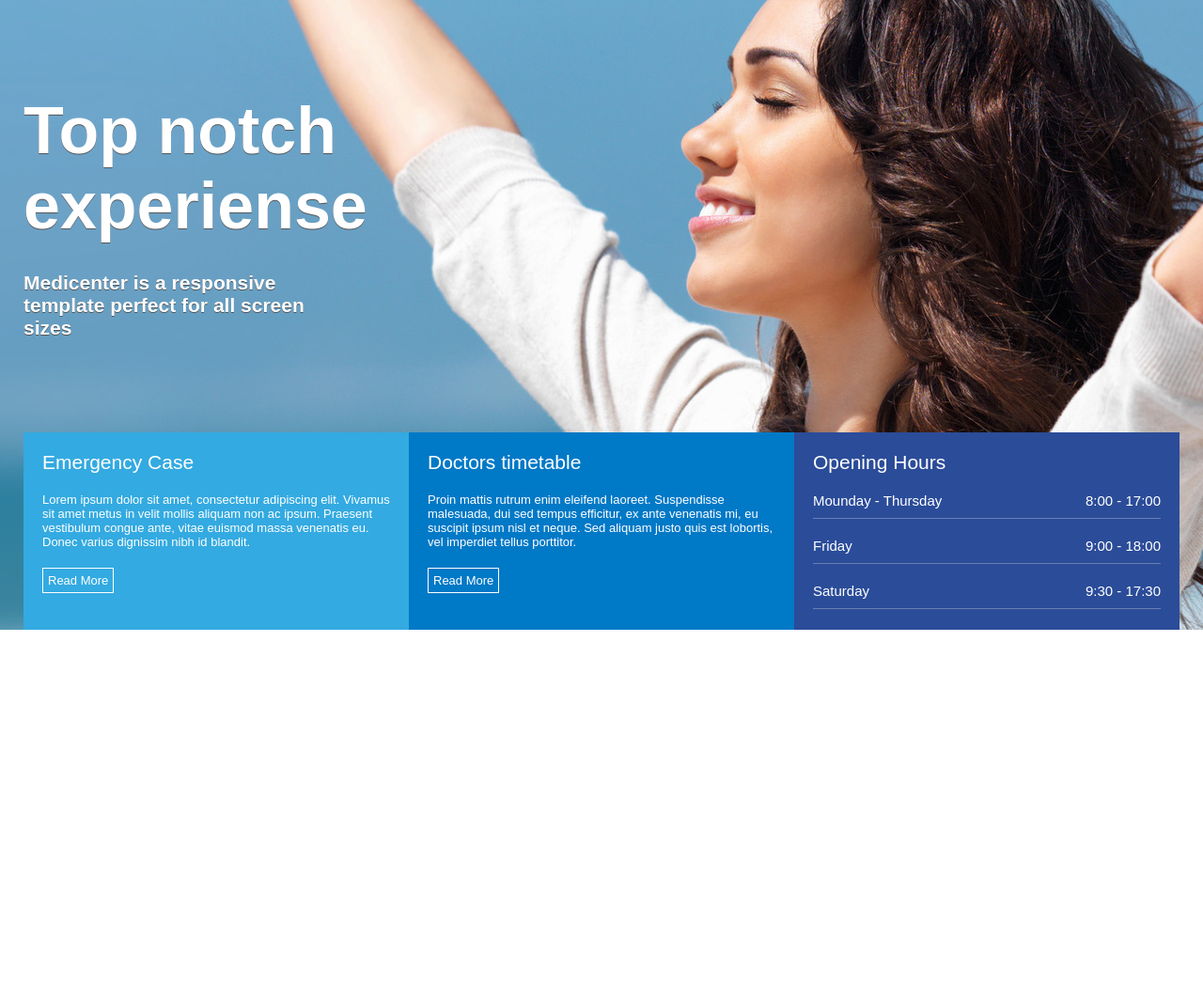
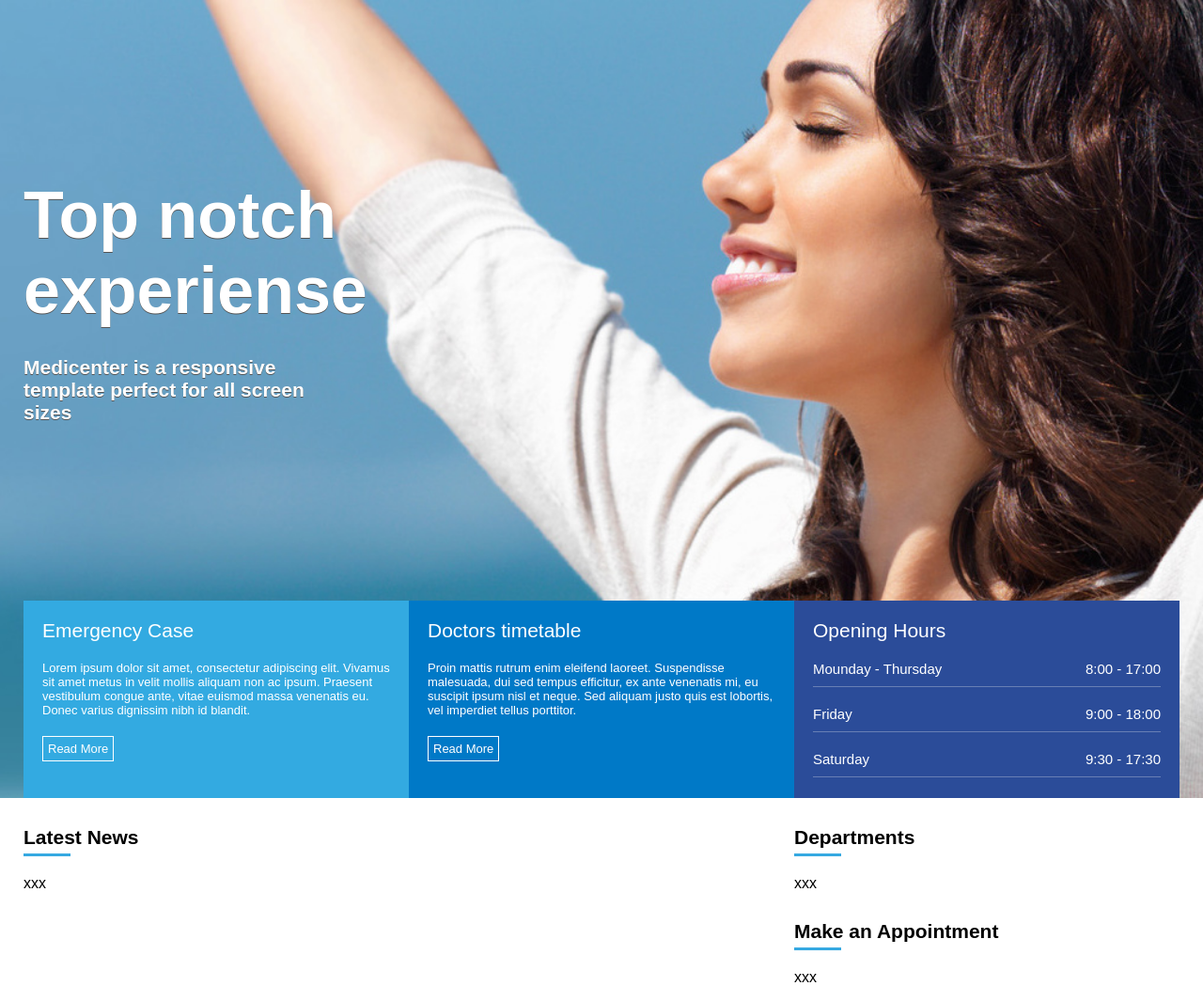
Before and after one commit to fhcmartins/mediCenter_estudos, a PHP site: page / in a window 1280 px wide. Shown: the part 120-1169 px from the top of the page at 94% size. Before the commit the page ends 790 px from the top, so only its background shows below. Run offline with PHP 8.4, Linux system fonts and the light colour scheme.

Commit message:
Iniciando construção da sessão de últimas notícias e barra lateral.

```diff
--- a/assets/css/style.css
+++ b/assets/css/style.css
@@ -58,10 +58,11 @@ nav a:hover { /* colocará um background para cada menu qdo mouse estiver por ci
 #banner {
     display: flex;
     justify-content: center;
-    background-image: url('../images/banner.jpg');
+    background: url('../images/banner.jpg') ;
     background-position: center;
     background-size: cover; /* Em monitores grandes a imagem irá se expandir. */
-    height: 670px; /* Altura colocada inicialmente para que a imagem apareça. */
+    height: 849px; /* Altura colocada inicialmente para que a imagem apareça. */
+    background-repeat: no-repeat;
 }
 
 .column {
@@ -146,3 +147,34 @@ nav a:hover { /* colocará um background para cada menu qdo mouse estiver por ci
     border-bottom: 1px solid #e8eaeb52;
     padding-bottom: 10px;
 }
+
+#geral {
+    display: flex;
+    justify-content: center;
+}
+
+#geral section {
+    flex: 2; /* Ocupará duas colunas. Tomamos como refererência as colunas do banner. */
+}
+
+#geral aside {
+    flex: 1;
+}
+
+.widget_title {
+    margin-top: 30px;
+    margin-bottom: 20px;
+}
+
+.widget_title_text {
+    color: #000000;
+    font-size: 21px;
+    font-weight: bold;
+}
+
+.widget_title_bar {
+    width: 50px;
+    height: 3px;
+    background-color: #36a9e1;
+    margin-top: 5px;
+}
--- a/index.php
+++ b/index.php
@@ -86,5 +86,38 @@
             </div>
         </div>
     </section>
+
+    <section id="geral">
+        <div class="container">
+            <section>
+            <div class="widget_title">
+                        <div class="widget_title_text">Latest News</div>
+                        <div class="widget_title_bar"></div>
+                    </div>
+                    <div class="widget_body">
+                        xxx
+                    </div>
+            </section>
+            <aside>
+                <div class="widget"> <!-- Irá "representar" os titulos das sessões e tbém servirá de base para a section superior.. -->
+                    <div class="widget_title">
+                        <div class="widget_title_text">Departments</div>
+                        <div class="widget_title_bar"></div>
+                    </div>
+                    <div class="widget_body">
+                        xxx
+                    </div>
+
+                    <div class="widget_title">
+                        <div class="widget_title_text">Make an Appointment</div>
+                        <div class="widget_title_bar"></div>
+                    </div>
+                    <div class="widget_body">
+                        xxx
+                    </div>
+                </div>
+            </aside>
+        </div>
+    </section>
 </body>
 </html>
```
